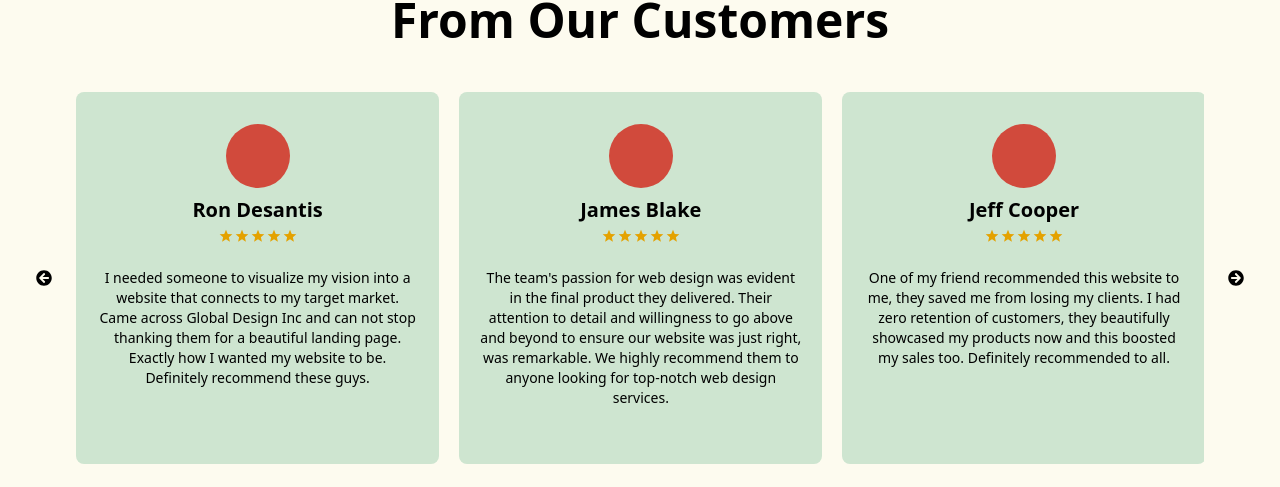
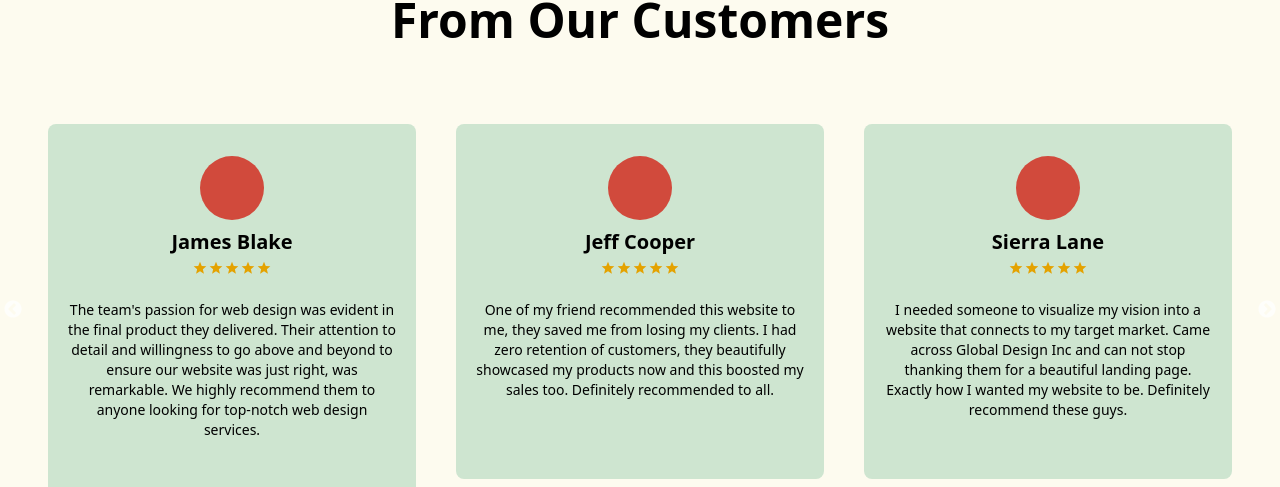
Before and after one commit to danielr0007/Wonder-Clothing-Apparel, a React (Create React App) app: page / in a window 1280 px wide. Shown: the part 2308-2795 px from the top of the page. Built offline with nearby package versions, Linux system fonts and the light colour scheme; no server answers; some icons are missing.

Commit message:
finished testimonial slider

```diff
--- a/package.json
+++ b/package.json
@@ -13,6 +13,8 @@
     "react-redux": "^8.0.5",
     "react-router-dom": "^6.9.0",
     "react-scripts": "5.0.1",
+    "react-slick": "^0.29.0",
+    "slick-carousel": "^1.8.1",
     "web-vitals": "^2.1.4"
   },
   "scripts": {
--- a/src/components/Home.js
+++ b/src/components/Home.js
@@ -1,27 +1,22 @@
-import { useEffect, useRef, useState } from "react";
+import { useEffect, useState } from "react";
 import { bannerContent, productDataApi } from "../constants";
 import BigBannerCard from "./BigBannerCard";
-import SmallBannerCards from "./SmallBannerCards";
 import useFetchHook from "../utils/useFetchHook";
 import { useSelector } from "react-redux";
-import { smBannerCardColors } from "../constants";
 import BenefitHomeCards from "./BenefitHomeCards";
 import SmProductCard from "./SmProductCard";
 import { benefitsHomePageData } from "../constants";
 import { productPics } from "../constants";
 import { FaLongArrowAltRight } from "react-icons/fa";
-
 import { Link } from "react-router-dom";
 import ImgSlider from "./ImgSlider";
 import HomeSecTitleAnimated from "./HomeSecTitleAnimated";
 import TestimonialSlider from "./TestimonialSlider";
-import Footer from "./Footer";
+import SmallBannerSlider from "./SmallBannerSlider";
 
 const Home = () => {
   const [ticker, setTicker] = useState(0);
   const [overlay, setOverlay] = useState(false);
-  const [ticker2, setTicker2] = useState(0);
-  const [ticker3, setTicker3] = useState(0);
   const numberOfBenefitsCards = 4;
   const themeMode = useSelector((state) => state.themeMode.value);
 
@@ -43,17 +38,6 @@ const Home = () => {
       clearTimeout(overLayTicker);
     };
   }, [ticker]);
-
-  const smallBannerCardsMov = useEffect(() => {
-    if (window.innerWidth < 1024) return;
-
-    const smallBannerTicker = setTimeout(() => {
-      ticker2 <= -850 ? setTicker2(680) : setTicker2(ticker2 - 170);
-      ticker3 <= -1700 ? setTicker3(-170) : setTicker3(ticker3 - 170);
-    }, 2300);
-
-    return () => clearTimeout(smallBannerTicker);
-  }, [ticker2]);
 
   return (
     <div className={`${themeMode ? "bg-grey dark" : "bg-l-beige"}`}>
@@ -110,54 +94,7 @@ const Home = () => {
               </p>
             </div>
 
-            <div className="lg:h-[518px] h-[180px] md:overflow-hidden overflow-scroll lg:block grid md:grid-cols-3 grid-cols-1">
-              {clothingData?.products.slice(0, 5).map((product, i) => {
-                return (
-                  <div
-                    key={product?.id}
-                    style={{
-                      transform: `translate(0,${ticker2}px)`,
-                      transition: "ease-in",
-                      transitionDuration: "300ms",
-                    }}
-                    className={
-                      ticker2 < -680 || ticker2 === 680
-                        ? "opacity-0"
-                        : "opacity-100"
-                    }
-                  >
-                    <SmallBannerCards
-                      productinfo={product}
-                      bannercolors={smBannerCardColors[i]}
-                    />
-                  </div>
-                );
-              })}
-
-              {window.innerWidth < 1024 ||
-                clothingData?.products.slice(0, 5).map((product, i) => {
-                  return (
-                    <div
-                      key={product?.id}
-                      style={{
-                        transform: `translate(0,${ticker3}px)`,
-                        transition: "ease-in",
-                        transitionDuration: "300ms",
-                      }}
-                      className={
-                        ticker3 < -1530 || ticker3 === -170
-                          ? "opacity-0"
-                          : "opacity-100"
-                      }
-                    >
-                      <SmallBannerCards
-                        productinfo={product}
-                        bannercolors={smBannerCardColors[i]}
-                      />
-                    </div>
-                  );
-                })}
-            </div>
+            <SmallBannerSlider />
           </div>
         </div>
       </section>
@@ -258,7 +195,7 @@ const Home = () => {
               //////////////////////////////////////////////////////// */}
       <section className="pt-6 pb-24 sm:px-7 px-3 bg-l-beige dark:bg-grey">
         <div className="mx-auto lg:p-0 md:p-8 h-full xl:max-w-[1325px]">
-          <h2 className="mb-10 text-center md:text-5xl text-2xl dark:text-white font-bold">
+          <h2 className="mb-20 text-center md:text-5xl text-2xl dark:text-white font-bold">
             From Our Customers
           </h2>
 
--- /dev/null
+++ b/src/components/SmallBannerSlider.js
@@ -0,0 +1,72 @@
+import { useEffect, useState } from "react";
+import { productDataApi } from "../constants";
+import SmallBannerCards from "./SmallBannerCards";
+import useFetchHook from "../utils/useFetchHook";
+import { smBannerCardColors } from "../constants";
+
+const SmallBannerSlider = function () {
+  const clothingData = useFetchHook(productDataApi);
+  const [ticker2, setTicker2] = useState(0);
+  const [ticker3, setTicker3] = useState(0);
+
+  const smallBannerCardsMov = useEffect(() => {
+    if (window.innerWidth < 1024) return;
+
+    const smallBannerTicker = setTimeout(() => {
+      ticker2 <= -850 ? setTicker2(680) : setTicker2(ticker2 - 170);
+      ticker3 <= -1700 ? setTicker3(-170) : setTicker3(ticker3 - 170);
+    }, 2300);
+
+    return () => clearTimeout(smallBannerTicker);
+  }, [ticker2]);
+  return (
+    <div className="lg:h-[518px] h-[180px] md:overflow-hidden overflow-scroll lg:block grid md:grid-cols-3 grid-cols-1">
+      {clothingData?.products.slice(0, 5).map((product, i) => {
+        return (
+          <div
+            key={product?.id}
+            style={{
+              transform: `translate(0,${ticker2}px)`,
+              transition: "ease-in",
+              transitionDuration: "300ms",
+            }}
+            className={
+              ticker2 < -680 || ticker2 === 680 ? "opacity-0" : "opacity-100"
+            }
+          >
+            <SmallBannerCards
+              productinfo={product}
+              bannercolors={smBannerCardColors[i]}
+            />
+          </div>
+        );
+      })}
+
+      {window.innerWidth < 1024 ||
+        clothingData?.products.slice(0, 5).map((product, i) => {
+          return (
+            <div
+              key={product?.id}
+              style={{
+                transform: `translate(0,${ticker3}px)`,
+                transition: "ease-in",
+                transitionDuration: "300ms",
+              }}
+              className={
+                ticker3 < -1530 || ticker3 === -170
+                  ? "opacity-0"
+                  : "opacity-100"
+              }
+            >
+              <SmallBannerCards
+                productinfo={product}
+                bannercolors={smBannerCardColors[i]}
+              />
+            </div>
+          );
+        })}
+    </div>
+  );
+};
+
+export default SmallBannerSlider;
--- a/src/components/TestimonialSlider.js
+++ b/src/components/TestimonialSlider.js
@@ -1,10 +1,9 @@
-import { FaArrowCircleRight, FaArrowCircleLeft } from "react-icons/fa";
-import { RiStarSFill, RiStarSLine } from "react-icons/ri";
-import { useState, useEffect } from "react";
+import { RiStarSFill } from "react-icons/ri";
+import Slider from "react-slick";
+import "slick-carousel/slick/slick.css";
+import "slick-carousel/slick/slick-theme.css";
 
 const TestimonialSlider = function () {
-  const [currentIndex, setCurrentIndex] = useState(0);
-
   const testimonialData = [
     {
       name: "Ron Desantis",
@@ -28,31 +27,46 @@ const TestimonialSlider = function () {
     },
   ];
 
-  const goToPreviousSlide = () => {
-    setCurrentIndex(
-      (currentIndex - 1 + testimonialData.length) % testimonialData.length
-    );
-  };
-
-  const goToNextSlide = () => {
-    setCurrentIndex((currentIndex + 1) % testimonialData.length);
-  };
-
-  const renderSlide = (index) => {
-    const slideIndexes = [
-      (index - 1 + testimonialData.length) % testimonialData.length,
-      index,
-      (index + 1) % testimonialData.length,
-    ];
+  var settings = {
+    className: "center",
+    dots: true,
+    infinite: true,
+    slidesToShow: 3,
+    slidesToScroll: 1,
+    autoplay: true,
+    speed: 500,
+    autoplaySpeed: 3500,
+    cssEase: "linear",
+    pauseOnHover: false,
+    responsive: [
+      {
+        breakpoint: 1024,
+        settings: {
+          slidesToShow: 3,
+          slidesToScroll: 3,
+        },
+      },
+      {
+        breakpoint: 800,
+        settings: {
+          slidesToShow: 2,
+          slidesToScroll: 2,
+          initialSlide: 2,
+        },
+      },
+      {
+        breakpoint: 480,
+        settings: {
+          slidesToShow: 1,
+          slidesToScroll: 1,
+        },
+      },
+    ],
   };
 
   return (
-    <div className="sm:p-2 p-1 w-full mx-auto flex items-center sm:gap-6 gap-1">
-      <div id="arrowleft">
-        <FaArrowCircleLeft />
-      </div>
-
-      <div className="flex gap-5 overflow-hidden">
+    <div>
+      <Slider {...settings}>
         {testimonialData.map((slideIndex) => (
           <TestimonialCard
             name={slideIndex.name}
@@ -60,22 +74,19 @@ const TestimonialSlider = function () {
             key={slideIndex.id}
           />
         ))}
-      </div>
-
-      <div id="arrowright">
-        <FaArrowCircleRight />
-      </div>
+      </Slider>
     </div>
   );
 };
 
 const TestimonialCard = (props) => {
-  console.log(props);
   return (
-    <div className="min-w-[32.2%] px-5 pt-8 pb-14 text-center bg-mute-green rounded-lg">
+    <div className="min-w-[32.2%] lg:min-h-[355px] md:min-h-[400px] mx-5 px-5 pt-8 pb-14 text-center bg-mute-green dark:bg-d-purple rounded-lg">
       <div className="pb-6 w-10/12 mx-auto flex flex-col justify-center items-center">
         <div className="w-16 h-16 rounded-full bg-red mx-auto"></div>
-        <h4 className="pt-2 pb-1 text-xl font-semibold">{props.name}</h4>
+        <h4 className="pt-2 pb-1 text-xl font-semibold dark:text-white">
+          {props.name}
+        </h4>
         <div className="flex text-yellow">
           <RiStarSFill />
           <RiStarSFill />
@@ -85,7 +96,7 @@ const TestimonialCard = (props) => {
         </div>
       </div>
 
-      <p className="text-sm">{props.text}</p>
+      <p className="text-sm dark:text-white">{props.text}</p>
     </div>
   );
 };
```
Also changed, not shown: 1 other file (tests, documents, lock files or other folders).
